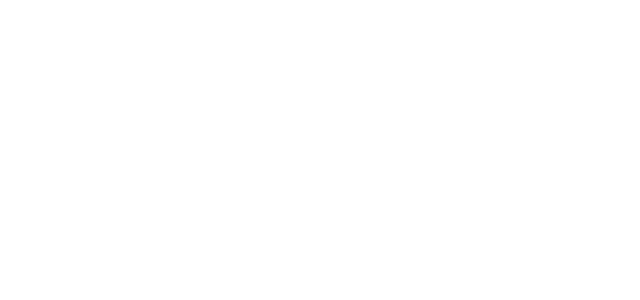
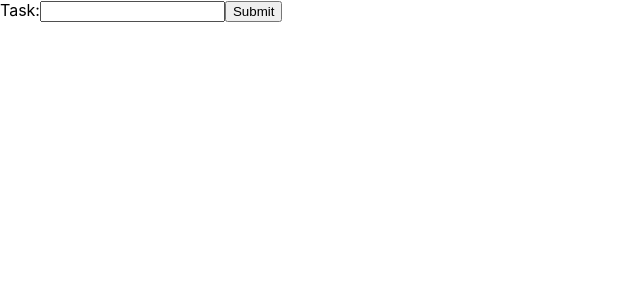
Before and after one commit to Marianlopig/202204-w6ch1-marian-lopez-past, a React (Create React App) app: page / in a window 1280 px wide. Shown: the top 300 px of the page, without its empty margins (0-640 px from the left). Built offline with nearby package versions, Linux system fonts and the light colour scheme.

Commit message:
taskformcomponent created

```diff
--- a/package.json
+++ b/package.json
@@ -3,11 +3,13 @@
   "version": "0.1.0",
   "private": true,
   "dependencies": {
+    "@reduxjs/toolkit": "^1.8.1",
     "@testing-library/jest-dom": "^5.16.4",
     "@testing-library/react": "^13.2.0",
     "@testing-library/user-event": "^13.5.0",
     "react": "^18.1.0",
     "react-dom": "^18.1.0",
+    "react-redux": "^8.0.1",
     "react-scripts": "5.0.1",
     "web-vitals": "^2.1.4"
   },
--- a/src/App.js
+++ b/src/App.js
@@ -1,5 +1,7 @@
+import TaskForm from "./components/TaskForm/TaskForm";
+
 function App() {
-  return <div className="App"></div>;
+  return <TaskForm />;
 }
 
 export default App;
--- /dev/null
+++ b/src/components/TaskForm/TaskForm.js
@@ -0,0 +1,25 @@
+import { useState } from "react";
+
+const TaskForm = () => {
+  const [task, setTask] = useState("");
+
+  const handleChange = (event) => {
+    setTask(event.target.value);
+  };
+
+  const handleSubmit = (event) => {
+    event.preventDefault();
+  };
+
+  return (
+    <form onSubmit={handleSubmit}>
+      <label>
+        Task:
+        <input type="text" value={task} onChange={handleChange} />
+      </label>
+      <input type="submit" value="Submit" />
+    </form>
+  );
+};
+
+export default TaskForm;
```
Also changed, not shown: 2 other files (tests, documents, lock files or other folders).
